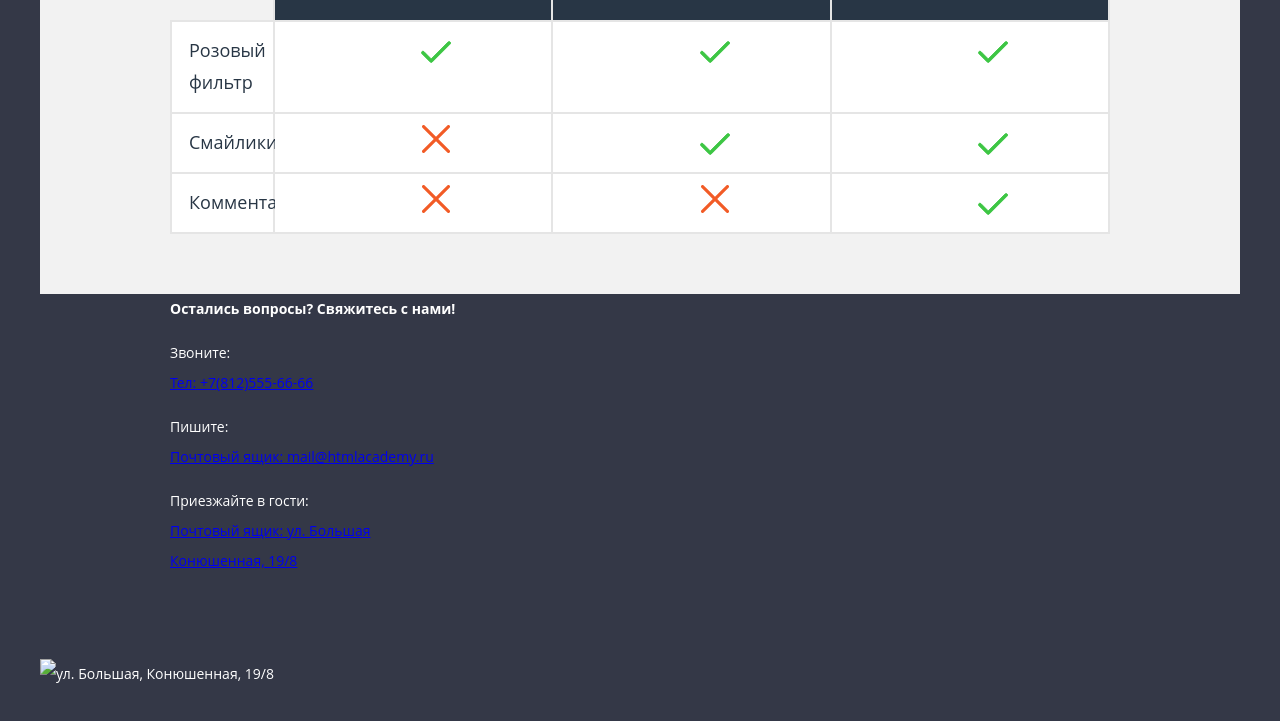
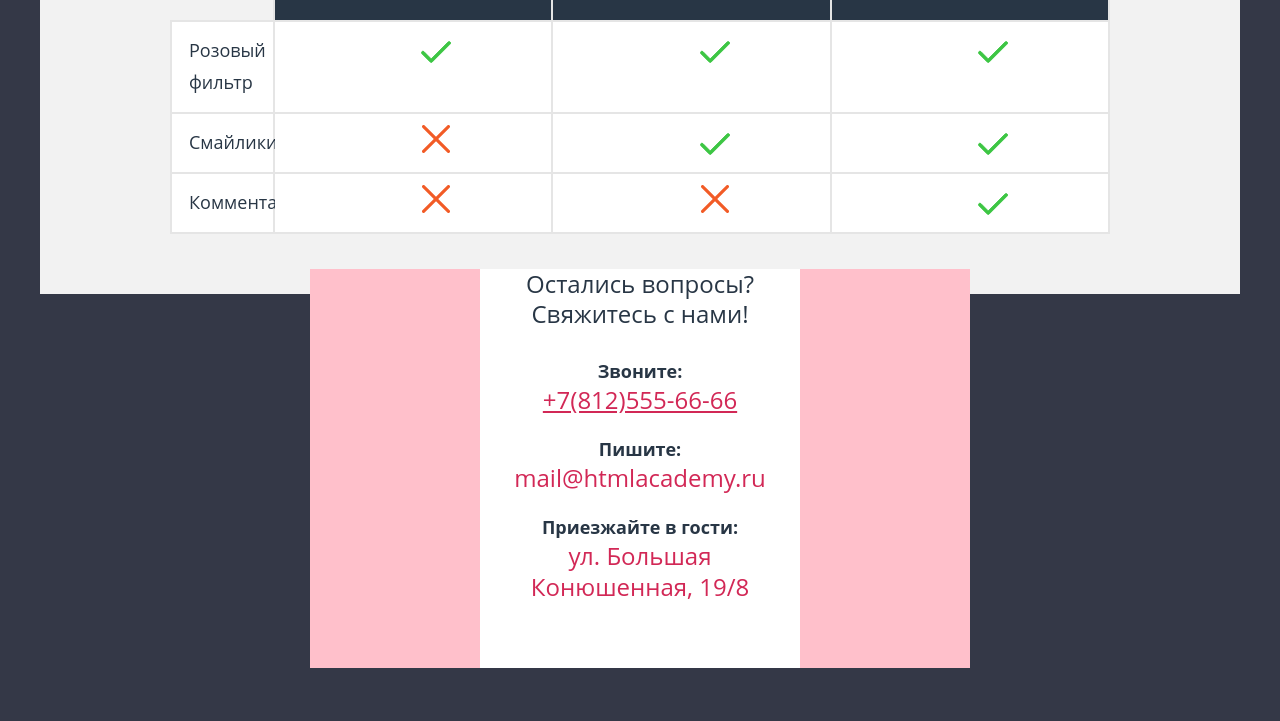
Before and after one commit to mitsa2106/pink, a website: page source/index.html in a window 1280 px wide. Shown: the part 2860-3581 px from the top of the page. Drawn offline with nearby package versions, Linux system fonts and the light colour scheme; files that its build step writes are made by us from their sources.

Commit message:
new file contacts.less

```diff
--- a/source/index.html
+++ b/source/index.html
@@ -264,51 +264,44 @@
       <!--</p>-->
       <!--</div>-->
     </section>
+
+    <section class="contacts">
+      <div class="contacts__wrapper">
+        <h2 class="contacts__title">Остались вопросы? Свяжитесь с нами!</h2>
+        <ul class="contacts__list">
+          <li class="contacts__item">
+            <b class="contacts__subtitle">Звоните:</b><br>
+            <a class="contacts__text" href="#">+7(812)555-66-66</a>
+          </li>
+          <li class="contacts__item">
+            <b class="contacts__subtitle">Пишите:</b><br>
+            <a class="contacts__text">mail@htmlacademy.ru</a>
+          </li>
+          <li class="contacts__item">
+            <b class="contacts__subtitle">Приезжайте в гости:</b><br>
+            <a class="contacts__text">ул. Большая <br> Конюшенная, 19/8</a>
+          </li>
+        </ul>
+      </div>
+      <div class="contacts__map map">
+        <img class="map__image" src="img" width="" height="" alt="ул. Большая, Конюшенная, 19/8"/>
+      </div>
+    </section>
   </main>
 
   <footer class="page-footer">
-    <div class="page-footer__wrapper">
-      <div class="page-footer__contacts contacts">
-        <b class="contacts__title">Остались вопросы? Свяжитесь с нами!</b>
-        <div class="contacts__text">
-          <p class="contacts__phone">
-            Звоните:<br>
-            <a class="contacts__phone" href="tel:+7(812)555-66-66">
-              <span class="contacts__phone-mobile">Тел:</span>
-              +7(812)555-66-66
-            </a>
-          </p>
-          <p class="contacts__mail">
-            Пишите:<br>
-            <a class="contacts__mail" href="mail@htmlacademy.ru">
-              <span class="contacts__mail-mobile">Почтовый ящик:</span>
-              mail@htmlacademy.ru
-            </a>
-          </p>
-          <p class="contacts__contact">
-            Приезжайте в гости:<br>
-            <a class="contacts__contact" href="mail@htmlacademy.ru">
-              <span class="contacts__contact-mobile">Почтовый ящик:</span>
-              ул. Большая <br> Конюшенная, 19/8
-            </a>
-          </p>
-        </div>
-      </div>
-      <div class="page-footer__map map">
-        <img class="page-footer__map map" src="img" width="" height="" alt="ул. Большая, Конюшенная, 19/8"/>
-      </div>
-      <div class="page-footer__footer footer">
+    <div class="page-footer__wrapper footer">
       <img class="footer__logo" src="img" width="147" height="40" alt="Логотип PINK">
       <div class="footer__social social">
         <ul class="social__list">
           <li class="social__item">
-              <a class="social__link social__link&#45;&#45;twitter" href="#">Мы в Твиттере</a>
+            <a class="social__link social__link--twitter" href="#">Мы в Твиттере</a>
           </li>
           <li class="social__item">
-              <a class="social__link social__link&#45;&#45;facebook" href="#">Мы в Фейсбуке</a>
+            <a class="social__link social__link--facebook" href="#">Мы в Фейсбуке</a>
           </li>
           <li class="social__item">
-              <a class="social__link social__link&#45;&#45;youtube" href="#">Мы в Ютюбе</a>
+            <a class="social__link social__link--youtube" href="#">Мы в Ютюбе</a>
           </li>
         </ul>
       </div>
@@ -317,7 +310,6 @@
         <a class="button copyright__link" href="https://htmlacademy.ru/intensive/adaptive"><img src="img" width="27" height="34" alt="HTML Academy"></a>
       </div>
     </div>
-    </div>
   </footer>
   </body>
 </html>
--- /dev/null
+++ b/source/less/blocks/contacts/contacts.less
@@ -0,0 +1,72 @@
+.contacts {
+  width: 320px;
+  padding: 0;
+  margin: 0 auto;
+  margin-top: -41px;
+  text-align: center;
+
+  min-height: 602px;
+  background: url("../../../img/triangle-white-footer.svg") no-repeat 50% 70%, url("../../../img/map-mobile.jpg") no-repeat 50% 100%;
+
+  &__wrapper {
+    width: 320px;
+    margin: 0 auto;
+    margin-top: 82px;
+    padding: 0;
+    background-color: white;
+  }
+
+  &__title {
+    margin-top: 40px;
+    margin-bottom: 27px;
+    font-size: 24px;
+    line-height: 30px;
+    font-weight: normal;
+    color: @color-black;
+  }
+
+  &__list {
+    .reset-list();
+    padding-bottom: 47px;
+    background-color: white;
+  }
+
+  &__item {
+    margin: 0 auto;
+    margin-bottom: 15px;
+    color: @color-black;
+  }
+
+  &__subtitle {
+    font-size: 18px;
+    line-height: 30px;
+    text-align: center;
+    font-weight: bold;
+    color: @color-black;
+  }
+
+  &__text {
+    width: 237px;
+    font-size: 24px;
+    line-height: 24px;
+    color: @color-pink;
+  }
+
+  .map {
+    display: none;
+  }
+}
+
+@media (min-width: @tablet-width) {
+  .contacts {
+    width: 660px;
+    position: relative;
+    margin: 0 auto;
+    margin-top: -107px;
+    padding: 0;
+    background: pink;
+    //поменять на white
+
+    min-height: 197px;
+  }
+}
--- a/source/less/mixins.less
+++ b/source/less/mixins.less
@@ -1,3 +1,12 @@
+//color:
+@color-blue: #1d2631;
+@color-black: #283645;
+@color-pink: #d22856;
+@color-grey: #f2f2f2;
+@color-green: #2aab6d;
+@color-link: rgb(210, 40, 86);
+
+
 .no-outline() {
   outline: none;
   background: transparent;
--- a/source/less/outlines.less
+++ b/source/less/outlines.less
@@ -9,6 +9,7 @@
 @import "blocks/reviews/reviews";
 @import "blocks/price/price";
 @import "blocks/page-footer/page-footer";
+@import "blocks/contacts/contacts";
 
 @font-face {
   font-family: "Open Sans", sans-serif;
```
Lines whose indentation alone changed are shown as unchanged.
